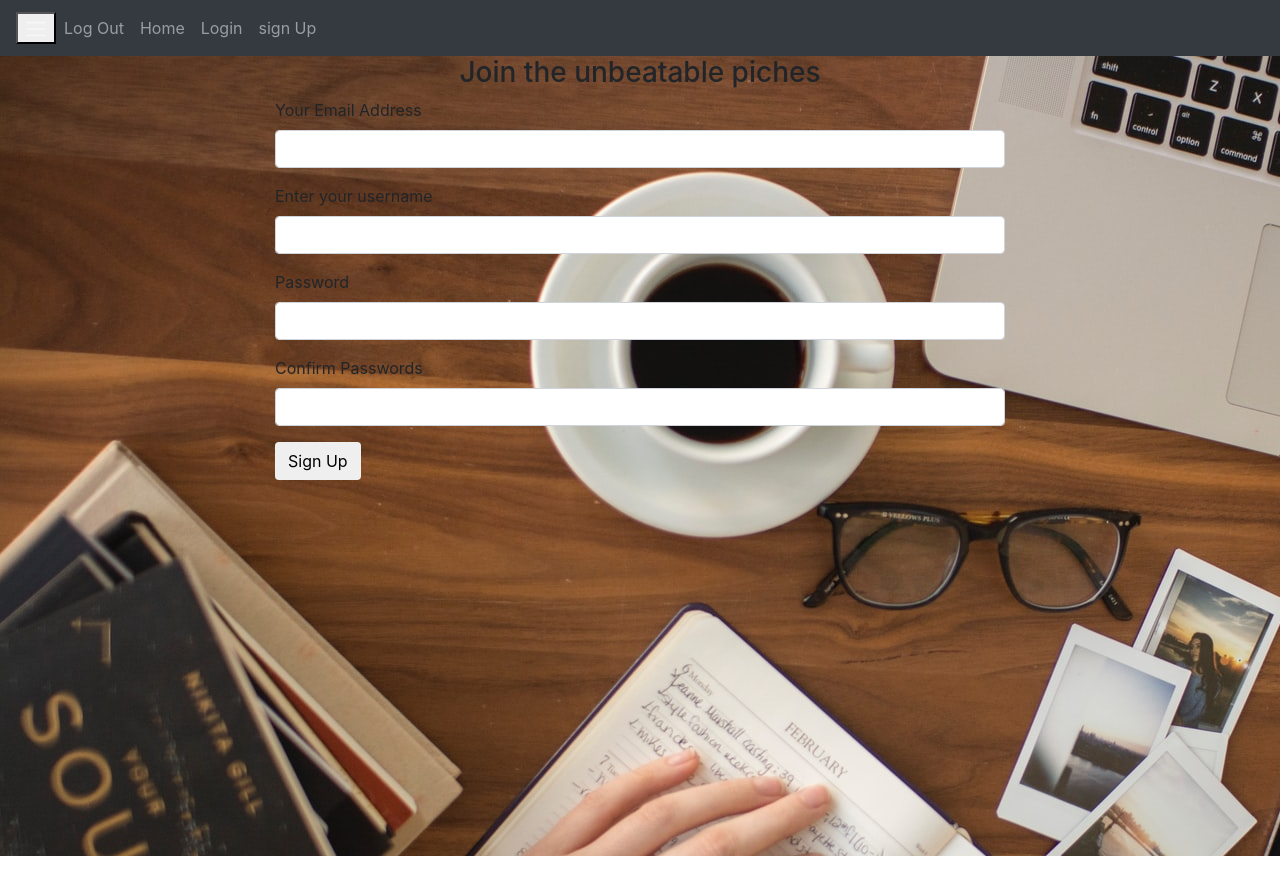
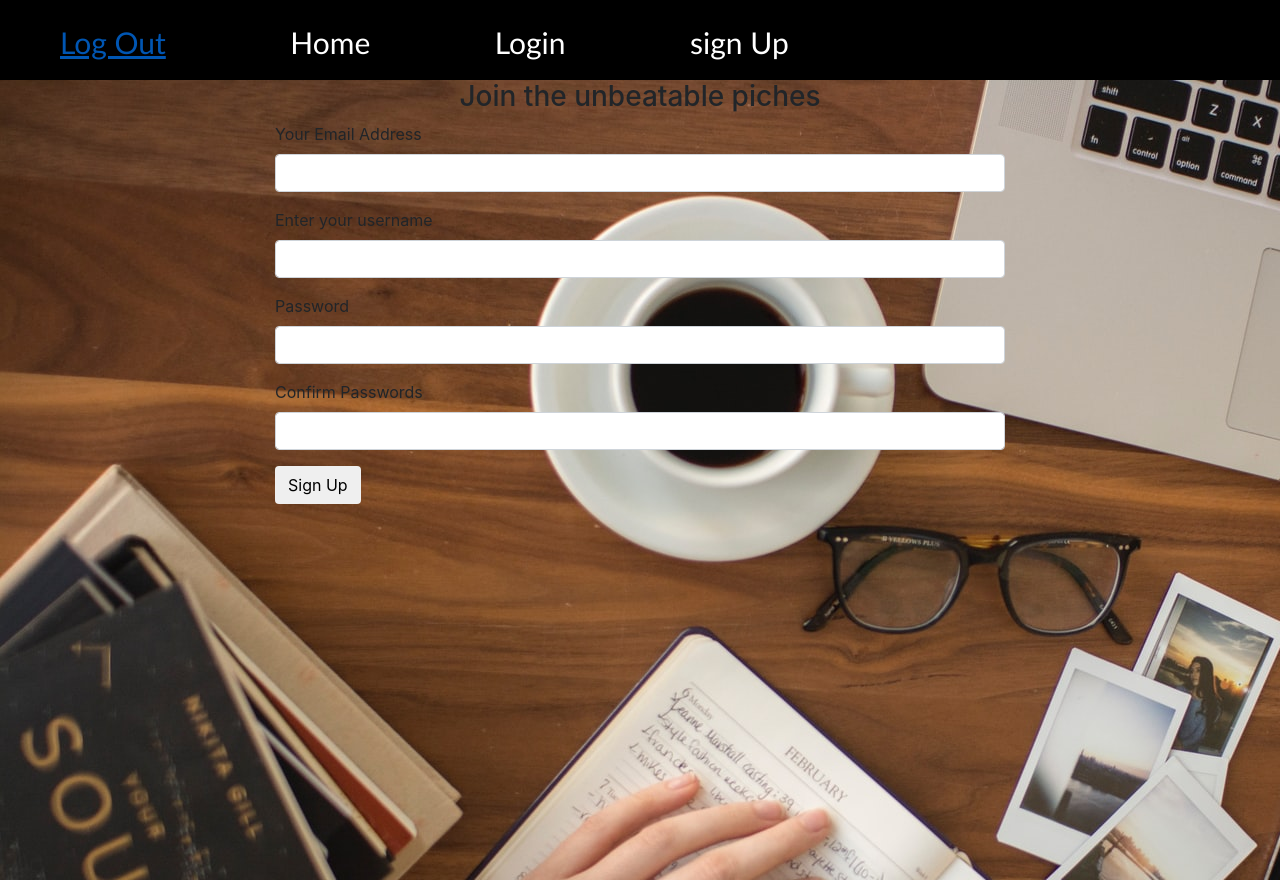
Before and after one commit to lcmongwe/pitch-app, a Flask app: page /authenticate/sign_up in a window 1280 px wide. Before the commit the page ends 856 px from the top, so only its background shows below. Run offline with Flask 2, Linux system fonts and the light colour scheme; some libraries are stand-ins or nearby versions.

Commit message:
navbar created

```diff
--- a/app/auth/views.py
+++ b/app/auth/views.py
@@ -35,7 +35,7 @@ def login():
         user = User.query.filter_by(email = login_form.email.data).first()
         if user is not None and user.verify_password(login_form.password.data):
             login_user(user,login_form.remember.data)
-            return redirect(request.args.get('next') or url_for('home.index'))
+            return redirect(request.args.get('next') or url_for('main.index'))
 
         flash('Invalid username or Password')
 
--- a/app/static/style.css
+++ b/app/static/style.css
@@ -15,3 +15,43 @@
   width: 100%;
   background-image: url(../static/images/home1.jpg);
 }
+
+/* navbar */
+.navbar1{
+    height: 80px;
+    background-color: black;
+}
+
+.items{
+    padding-top: 20px;
+}
+.item{
+
+    padding: 60px;
+    margin-top: 10px;
+    font-size: 30px;
+    color: white;
+    font-family: 'Gill Sans', 'Gill Sans MT', Calibri, 'Trebuchet MS', sans-serif;
+}
+
+/* home.html */
+.home1{
+    background-image: url(../static/images/home1.jpg);
+    height: 100vh;
+}
+
+.home1 h1{
+    color: white;
+}
+
+.card1{
+    height: 50px;
+    margin: 10px;
+    background-color: black;
+    color: white;
+}
+
+.colum1{
+  background-color: grey;
+  height: 100vh;
+}
--- a/app/templates/base.html
+++ b/app/templates/base.html
@@ -18,46 +18,23 @@
     {% endblock %}
   </head>
   <body>
-    <nav class="navbar navbar-expand-lg navbar-dark bg-dark">
-      <button
-        class="navbar-toggle"
-        type="button"
-        data-toggle="collapse"
-        data-target="#navbar"
-      >
-        <span class="navbar-toggler-icon"></span>
-      </button>
-      <div class="collapse navbar-collapse" id="navbar">
-        <div class="navbar-nav">
-          <a
-            class="nav-item nav-link"
-            id=" logout"
-            href="{{url_for('auth.logout')}}"
+    <nav class="navbar1">
+      <div class="class1" id="navbar">
+        <div class="items">
+          <a class="item" id=" logout" href="{{url_for('auth.logout')}}"
             >Log Out</a
           >
-          <a class="nav-item nav-link" id=" home" href="/">Home</a>
+          <a class="item" id=" home" href="/">Home</a>
 
-          <a
-            class="nav-item nav-link"
-            id=" login"
-            href="{{url_for('auth.login')}}"
-            >Login</a
-          >
-          <a
-            class="nav-item nav-link"
-            id=" signUp"
-            href="{{url_for('auth.login')}}"
+          <a class="item" id=" login" href="{{url_for('auth.login')}}">Login</a>
+          <a class="item" id=" signUp" href="{{url_for('auth.login')}}"
             >sign Up</a
           >
         </div>
       </div>
     </nav>
 
-
-
-     {%block content%}
-
-     {%endblock%}
+    {%block content%} {%endblock%}
 
     <script
       src="https://code.jquery.com/jquery-3.2.1.slim.min.js"
```
Also changed, not shown: app/templates/home.html (+25 -14 lines), app/templates/email/welcome_user.html (added).
